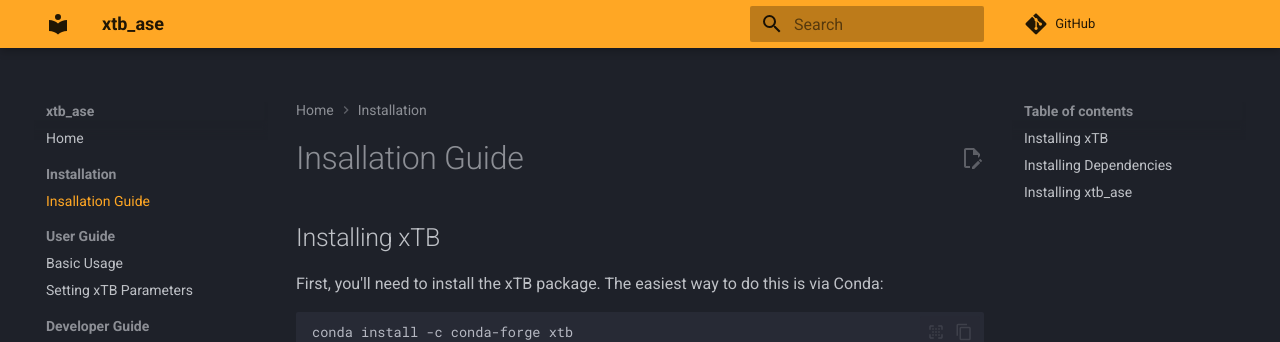
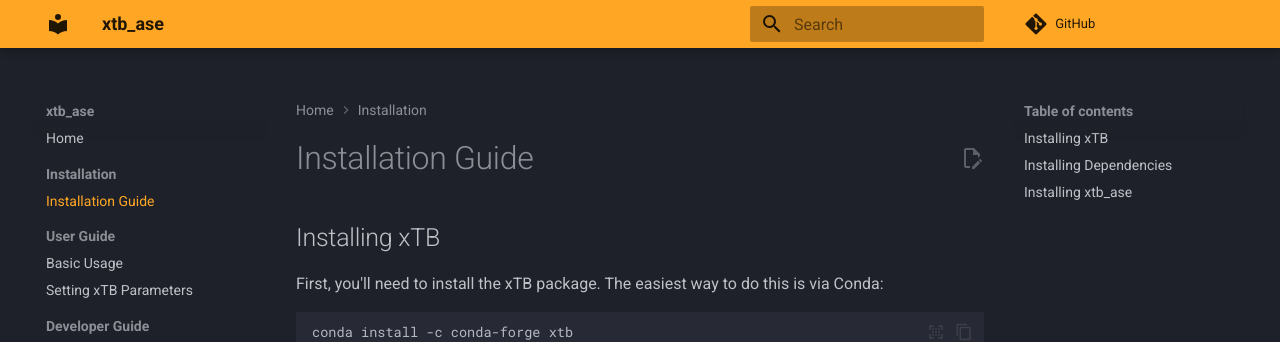
Before and after one commit to Andrew-S-Rosen/xtb_ase, an MkDocs documentation site: the page built from docs/install_guide/install.md, in a window 1280 px wide. Shown: the top 342 px of the page. Built offline with MkDocs 1.6.1 and Material for MkDocs 9.7.7, drawn with Linux system fonts in a browser that asks for light colours; plug-ins that fetch from the network failed and are left out; comment, search, counter and statistics services are not loaded.

Commit message:
Update install.md

```diff
--- a/docs/install_guide/install.md
+++ b/docs/install_guide/install.md
@@ -1,4 +1,4 @@
-# Insallation Guide
+# Installation Guide
 
 ## Installing xTB
 
```
